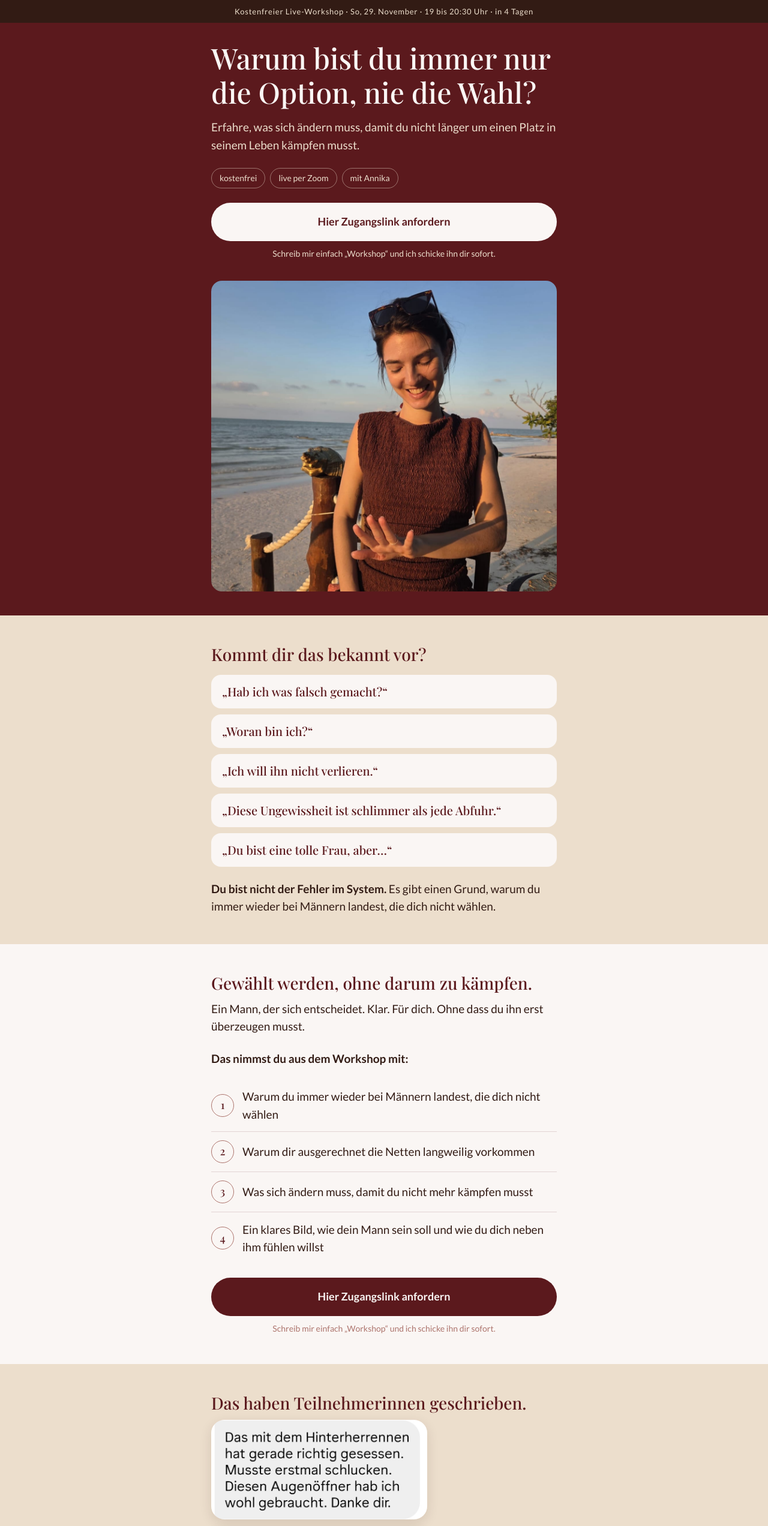
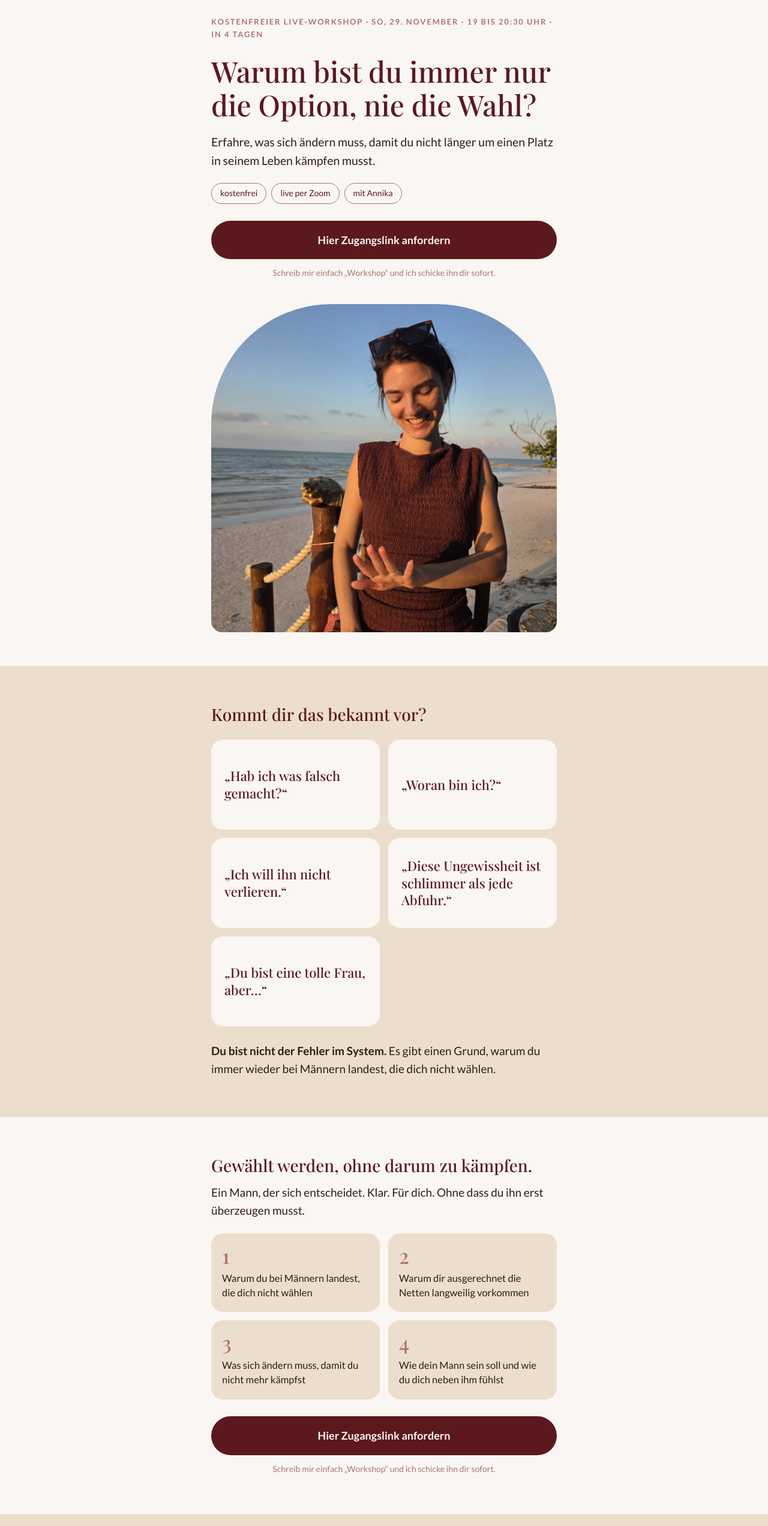
Before and after one commit to annikahiller91-gif/workshop, a plain HTML site: page index.html in a window 1280 px wide. Shown: the top 2544 px of the page at 60% size. Drawn offline with nearby package versions, Linux system fonts and the light colour scheme.

Commit message:
Heller, luftiger, 2x2 und Wischkarten

```diff
--- a/index.html
+++ b/index.html
@@ -12,43 +12,37 @@
   :root{ --offwhite:#FAF6F4; --creme:#ECDECC; --muted:#AD746D; --dark-red:#5B191D; --choc:#321B14; }
   *{box-sizing:border-box;margin:0;padding:0}
   html{scroll-behavior:smooth}
-  body{background:var(--offwhite);color:var(--choc);font-family:'Lato',sans-serif;font-size:18px;line-height:1.55;-webkit-font-smoothing:antialiased}
+  body{background:var(--offwhite);color:var(--choc);font-family:'Lato',sans-serif;font-size:18px;line-height:1.6;-webkit-font-smoothing:antialiased}
   .wrap{max-width:620px;margin:0 auto;padding:0 22px}
-  h1,h2{font-family:'Playfair Display',serif;font-weight:500;line-height:1.18}
-  h1{font-size:clamp(34px,9.6vw,48px);color:var(--offwhite);margin-bottom:16px}
-  h2{font-size:28px;color:var(--dark-red);margin-bottom:12px}
-  p{margin-bottom:14px}
-  section{padding:48px 0}
+  h1,h2{font-family:'Playfair Display',serif;font-weight:500;line-height:1.18;color:var(--dark-red)}
+  h1{font-size:clamp(34px,9.6vw,48px);margin-bottom:18px}
+  h2{font-size:28px;margin-bottom:14px}
+  p{margin-bottom:16px}
+  section{padding:64px 0}
   .alt{background:var(--creme)}
-  .sub{margin-bottom:24px}
 
-  /* Kopf: dunkelrot */
-  .top{background:var(--dark-red);color:var(--offwhite);padding:0 0 40px}
-  .bar{background:var(--choc);color:var(--creme);text-align:center;font-size:13px;letter-spacing:.06em;padding:9px 12px}
-  .top .wrap{padding-top:30px}
-  .top p.lead{font-size:19px;color:var(--creme);margin-bottom:24px}
-  .facts{display:flex;flex-wrap:wrap;gap:8px;margin:0 0 24px}
-  .facts span{border:1px solid rgba(236,222,204,.45);color:var(--creme);border-radius:999px;font-size:14px;padding:5px 13px}
-  .top .photo{margin:34px 0 0;aspect-ratio:4/3.6}
+  /* Kopf: hell */
+  .top{padding:26px 0 56px}
+  .label{font-size:13px;letter-spacing:.14em;text-transform:uppercase;color:var(--muted);font-weight:700;margin-bottom:22px}
+  .top p.lead{font-size:19.5px;margin-bottom:22px}
+  .facts{display:flex;flex-wrap:wrap;gap:8px;margin:0 0 28px}
+  .facts span{border:1px solid var(--muted);color:var(--dark-red);border-radius:999px;font-size:14px;padding:5px 14px}
+  .top .photo{margin-top:40px;aspect-ratio:4/3.8;border-radius:200px 200px 18px 18px}
 
   /* Button */
   .btn{display:block;text-align:center;background:var(--dark-red);color:var(--offwhite);text-decoration:none;font-weight:700;font-size:18px;padding:18px 26px;border-radius:999px;transition:background .2s;width:100%}
   .btn:hover{background:var(--choc)}
-  .note{font-size:14px;color:var(--muted);text-align:center;margin:10px 0 0}
-  .top .btn,.final .btn{background:var(--offwhite);color:var(--dark-red)}
-  .top .btn:hover,.final .btn:hover{background:var(--creme)}
-  .top .note,.final .note{color:var(--creme)}
+  .note{font-size:14px;color:var(--muted);text-align:center;margin:12px 0 0}
 
-  /* Sätze der Frauen als Karten */
-  .chips{display:grid;gap:10px;margin:18px 0 22px}
-  .chip{background:var(--offwhite);border-radius:16px;padding:15px 18px;font-family:'Playfair Display',serif;font-size:20px;line-height:1.3;color:var(--dark-red)}
+  /* Sätze der Frauen: zum Wischen */
+  .cards{display:flex;gap:14px;overflow-x:auto;scroll-snap-type:x mandatory;scroll-padding-left:22px;padding:6px 22px 18px;margin:20px -22px 8px;-webkit-overflow-scrolling:touch}
+  .card{flex:0 0 74%;max-width:300px;min-height:150px;scroll-snap-align:start;background:var(--offwhite);border-radius:20px;padding:24px 22px;display:flex;align-items:center;font-family:'Playfair Display',serif;font-size:22px;line-height:1.3;color:var(--dark-red)}
+  .swipe{font-size:14px;color:var(--muted);margin:0 0 22px}
 
-  /* Nutzen als Zeilen */
-  .rows{list-style:none;margin:20px 0 0}
-  .rows li{display:grid;grid-template-columns:38px 1fr;gap:14px;align-items:center;padding:14px 0;border-bottom:1px solid rgba(91,25,29,.15)}
-  .rows li:last-child{border-bottom:0}
-  .rows b{width:38px;height:38px;border:1px solid var(--muted);border-radius:50%;display:grid;place-items:center;font-family:'Playfair Display',serif;font-weight:500;color:var(--dark-red);font-size:18px}
-  .mid{margin-top:22px}
+  /* Nutzen als 2x2 */
+  .grid{display:grid;grid-template-columns:1fr 1fr;gap:14px;margin:22px 0 28px}
+  .grid div{background:var(--creme);border-radius:20px;padding:20px 18px;font-size:16.5px;line-height:1.45}
+  .grid b{display:block;font-family:'Playfair Display',serif;font-weight:500;font-size:34px;line-height:1;color:var(--muted);margin-bottom:10px}
 
   /* Fotos */
   .photo{width:100%;border-radius:18px;display:block;object-fit:cover;object-position:50% 35%}
@@ -56,27 +50,25 @@
   /* Stimmen: wischen */
   .shots{display:flex;align-items:center;gap:14px;overflow-x:auto;scroll-snap-type:x mandatory;scroll-padding-left:22px;padding:4px 22px 18px;margin:0 -22px;-webkit-overflow-scrolling:touch}
   .shots img{flex:0 0 82%;max-width:360px;height:auto;scroll-snap-align:start;border-radius:22px;box-shadow:0 6px 20px rgba(50,27,20,.12)}
-  .swipe{font-size:14px;color:var(--muted);margin:0}
 
   /* Über mich */
-  .about .photo{aspect-ratio:4/3.4;margin-bottom:22px}
+  .about .photo{aspect-ratio:4/3.4;margin-bottom:26px}
   details{margin-top:4px}
   summary{cursor:pointer;color:var(--dark-red);font-weight:700;padding:6px 0;list-style:none}
   summary::-webkit-details-marker{display:none}
   summary:after{content:" +"}
   details[open] summary:after{content:" –"}
-  details p:first-of-type{margin-top:12px}
+  details p:first-of-type{margin-top:14px}
 
   /* Abschluss */
-  .final{background:var(--dark-red);color:var(--offwhite);text-align:center}
-  .final h2{color:var(--offwhite)}
-  .final .photo{aspect-ratio:4/3;margin-bottom:26px}
+  .final{text-align:center}
+  .final .photo{aspect-ratio:4/3;margin-bottom:28px}
 
   /* Klebe-Button am Handy */
   .sticky{position:fixed;left:0;right:0;bottom:0;padding:12px 18px calc(12px + env(safe-area-inset-bottom));background:linear-gradient(to top,var(--offwhite) 70%,rgba(250,246,244,0));transform:translateY(110%);transition:transform .3s;z-index:10}
   .sticky.show{transform:none}
   .sticky .btn{max-width:620px;margin:0 auto;padding:15px 22px;font-size:17px}
-  @media(min-width:760px){ .sticky{display:none} body{font-size:19px} .shots{flex-wrap:wrap;overflow:visible;margin:0;padding:0} .shots img{flex:0 0 calc(50% - 7px)} .swipe{display:none} }
+  @media(min-width:760px){ .sticky{display:none} body{font-size:19px} .cards,.shots{flex-wrap:wrap;overflow:visible;margin-left:0;margin-right:0;padding-left:0;padding-right:0} .shots img{flex:0 0 calc(50% - 7px)} .card{flex:0 0 calc(50% - 7px);max-width:none} .swipe{display:none} }
 </style>
 </head>
 <body>
@@ -87,8 +79,8 @@
 </script>
 
 <header class="top">
-  <div class="bar" id="termin">Kostenfreier Live-Workshop · So, 29. November · 19 bis 20:30 Uhr</div>
   <div class="wrap">
+    <p class="label" id="termin">Kostenfreier Live-Workshop · So, 29. November · 19 bis 20:30 Uhr</p>
     <h1>Warum bist du immer nur die Option, nie die Wahl?</h1>
     <p class="lead">Erfahre, was sich ändern muss, damit du nicht länger um einen Platz in seinem Leben kämpfen musst.</p>
     <div class="facts"><span>kostenfrei</span><span>live per Zoom</span><span>mit Annika</span></div>
@@ -101,13 +93,14 @@
 <section class="alt">
   <div class="wrap">
     <h2>Kommt dir das bekannt vor?</h2>
-    <div class="chips">
-      <div class="chip">„Hab ich was falsch gemacht?“</div>
-      <div class="chip">„Woran bin ich?“</div>
-      <div class="chip">„Ich will ihn nicht verlieren.“</div>
-      <div class="chip">„Diese Ungewissheit ist schlimmer als jede Abfuhr.“</div>
-      <div class="chip">„Du bist eine tolle Frau, aber…“</div>
+    <div class="cards">
+      <div class="card">„Hab ich was falsch gemacht?“</div>
+      <div class="card">„Woran bin ich?“</div>
+      <div class="card">„Ich will ihn nicht verlieren.“</div>
+      <div class="card">„Diese Ungewissheit ist schlimmer als jede Abfuhr.“</div>
+      <div class="card">„Du bist eine tolle Frau, aber…“</div>
     </div>
+    <p class="swipe">Wische zur Seite.</p>
     <p style="margin-bottom:0"><b>Du bist nicht der Fehler im System.</b> Es gibt einen Grund, warum du immer wieder bei Männern landest, die dich nicht wählen.</p>
   </div>
 </section>
@@ -115,18 +108,15 @@
 <section>
   <div class="wrap">
     <h2>Gewählt werden, ohne darum zu kämpfen.</h2>
-    <p class="sub">Ein Mann, der sich entscheidet. Klar. Für dich. Ohne dass du ihn erst überzeugen musst.</p>
-    <p style="margin-bottom:0"><b>Das nimmst du aus dem Workshop mit:</b></p>
-    <ul class="rows">
-      <li><b>1</b><span>Warum du immer wieder bei Männern landest, die dich nicht wählen</span></li>
-      <li><b>2</b><span>Warum dir ausgerechnet die Netten langweilig vorkommen</span></li>
-      <li><b>3</b><span>Was sich ändern muss, damit du nicht mehr kämpfen musst</span></li>
-      <li><b>4</b><span>Ein klares Bild, wie dein Mann sein soll und wie du dich neben ihm fühlen willst</span></li>
-    </ul>
-    <div class="mid">
-      <a class="btn js-zugang" href="#">Hier Zugangslink anfordern</a>
-      <p class="note">Schreib mir einfach „Workshop“ und ich schicke ihn dir sofort.</p>
+    <p>Ein Mann, der sich entscheidet. Klar. Für dich. Ohne dass du ihn erst überzeugen musst.</p>
+    <div class="grid">
+      <div><b>1</b>Warum du bei Männern landest, die dich nicht wählen</div>
+      <div><b>2</b>Warum dir ausgerechnet die Netten langweilig vorkommen</div>
+      <div><b>3</b>Was sich ändern muss, damit du nicht mehr kämpfst</div>
+      <div><b>4</b>Wie dein Mann sein soll und wie du dich neben ihm fühlst</div>
     </div>
+    <a class="btn js-zugang" href="#">Hier Zugangslink anfordern</a>
+    <p class="note">Schreib mir einfach „Workshop“ und ich schicke ihn dir sofort.</p>
   </div>
 </section>
 
@@ -141,7 +131,7 @@
       <img src="bilder/stimme-5.jpg" alt="Nachricht einer Teilnehmerin: Das war wirklich richtig gut!" loading="lazy">
       <img src="bilder/stimme-6.jpg" alt="Nachricht einer Teilnehmerin: Ich hab mich SO oft wiedererkannt." loading="lazy">
     </div>
-    <p class="swipe">Wische zur Seite für mehr.</p>
+    <p class="swipe" style="margin-bottom:0">Wische zur Seite.</p>
   </div>
 </section>
 
@@ -162,7 +152,7 @@
   </div>
 </section>
 
-<section class="final" id="zugang">
+<section class="alt final" id="zugang">
   <div class="wrap">
     <img class="photo" src="bilder/annika-nik-2.jpg" alt="Annika und Nik auf dem Sofa">
     <h2>Sei am 29. November dabei.</h2>
@@ -197,7 +187,7 @@
 
   /* Klebe-Button: nur zeigen, wenn kein anderer Button sichtbar ist */
   var st = document.getElementById('sticky');
-  var festeButtons = document.querySelectorAll('.top .btn, .mid .btn, .final .btn');
+  var festeButtons = document.querySelectorAll('.top .btn, .grid ~ .btn, .final .btn');
   function upd(){
     var sichtbar = false;
     festeButtons.forEach(function(b){
```
